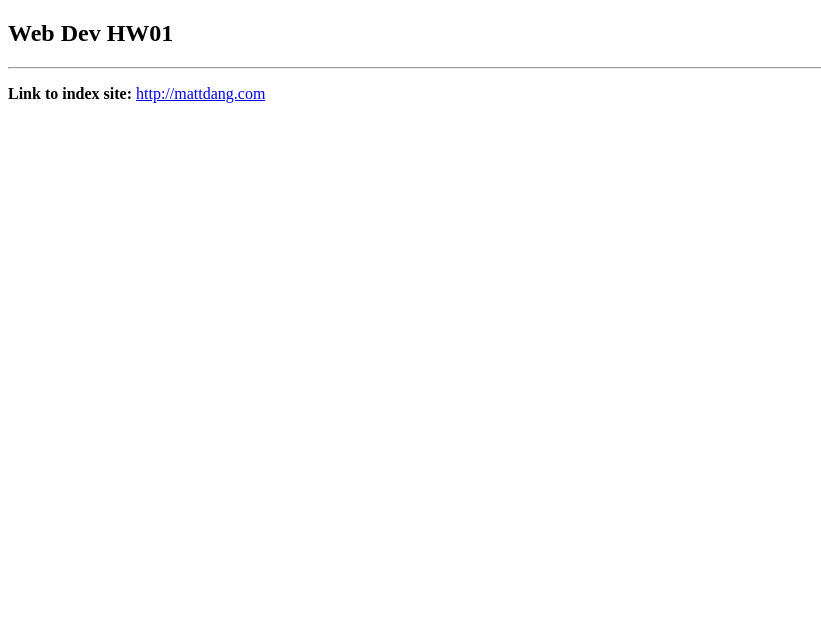
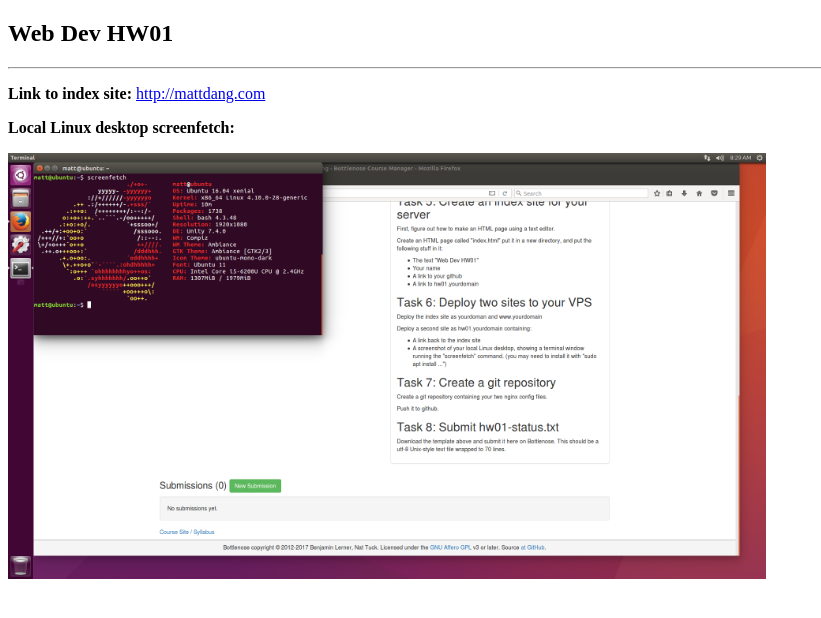
Before and after one commit to mdang8/CS4550, a plain HTML site: page hw01/index_hw01.html in a window 1280 px wide. Shown: the whole page, without its empty margins (0-821 px from the left). Drawn offline with Linux system fonts and the light colour scheme.

Commit message:
Added screenfetch image and hw01 status file

```diff
--- a/hw01/index_hw01.html
+++ b/hw01/index_hw01.html
@@ -9,5 +9,9 @@
         <h2>Web Dev HW01</h2>
         <hr>
         <p><strong>Link to index site:</strong> <a href="http://mattdang.com">http://mattdang.com</a></p>
+        <div>
+            <p><strong>Local Linux desktop screenfetch:</strong></p>
+            <img src="./screenfetch.png" alt="Local Linux desktop screenfetch" width="60%">
+        </div>
     </body>
 </html>
```
Also changed, not shown: hw01/hw01-status.txt (added), hw01/screenfetch.png (added), 1 other file.
